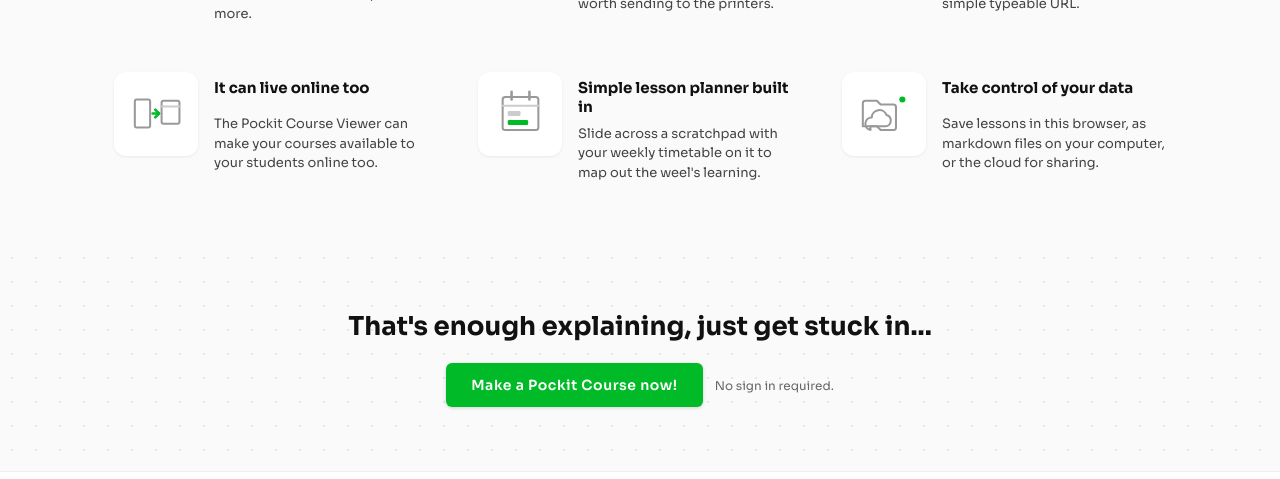
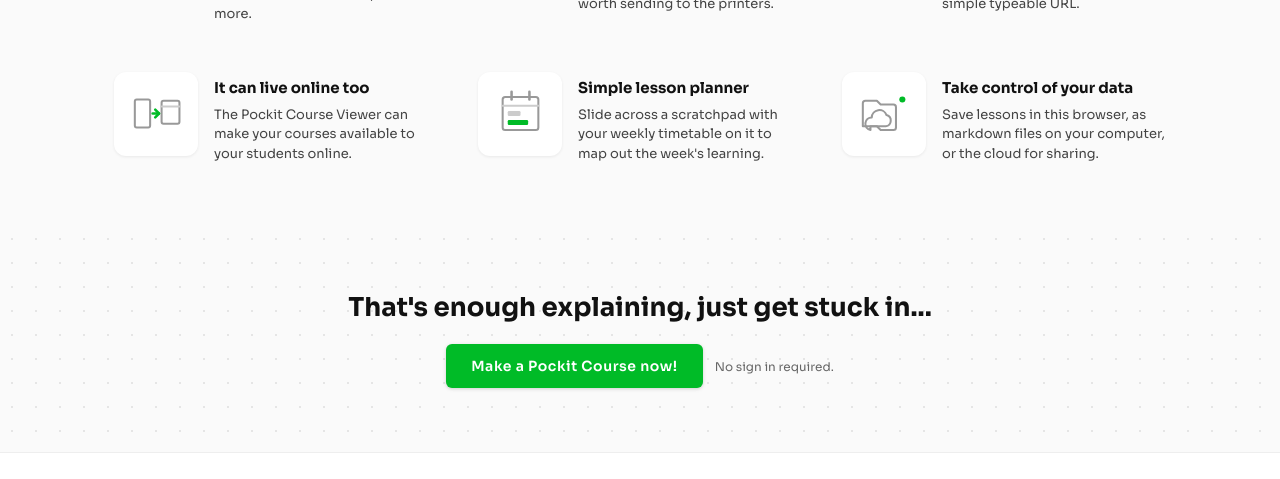
Before and after one commit to ianallannz/pockit, an Eleventy site: page src/course/index.njk in a window 1280 px wide. Shown: the part 2842-3321 px from the top of the page. Built offline with nearby package versions, Linux system fonts and the light colour scheme; Eleventy itself is replaced by a stand-in of ours; files that its build step writes are made by us from their sources.

Commit message:
course copy fixes

```diff
--- a/src/course/index.njk
+++ b/src/course/index.njk
@@ -498,7 +498,7 @@
           </svg>
         </div>
         <h3>It can live online too</h3>
-        <p>The Pockit Course Viewer can make your courses available to your students online too.</p>
+        <p>The Pockit Course Viewer can make your courses available to your students online.</p>
       </div>
 
       <div class="feature-card">
@@ -512,8 +512,8 @@
             <rect x="10" y="25" width="16" height="4" rx="1" fill="var(--brand-green)" stroke="none"/>
           </svg>
         </div>
-        <h3>Simple lesson planner built in</h3>
-        <p>Slide across a scratchpad with your weekly timetable on it to map out the weel's learning.</p>
+        <h3>Simple lesson planner</h3>
+        <p>Slide across a scratchpad with your weekly timetable on it to map out the week's learning.</p>
       </div>
 
       <div class="feature-card">
```
Also changed, not shown: 1 other file.
